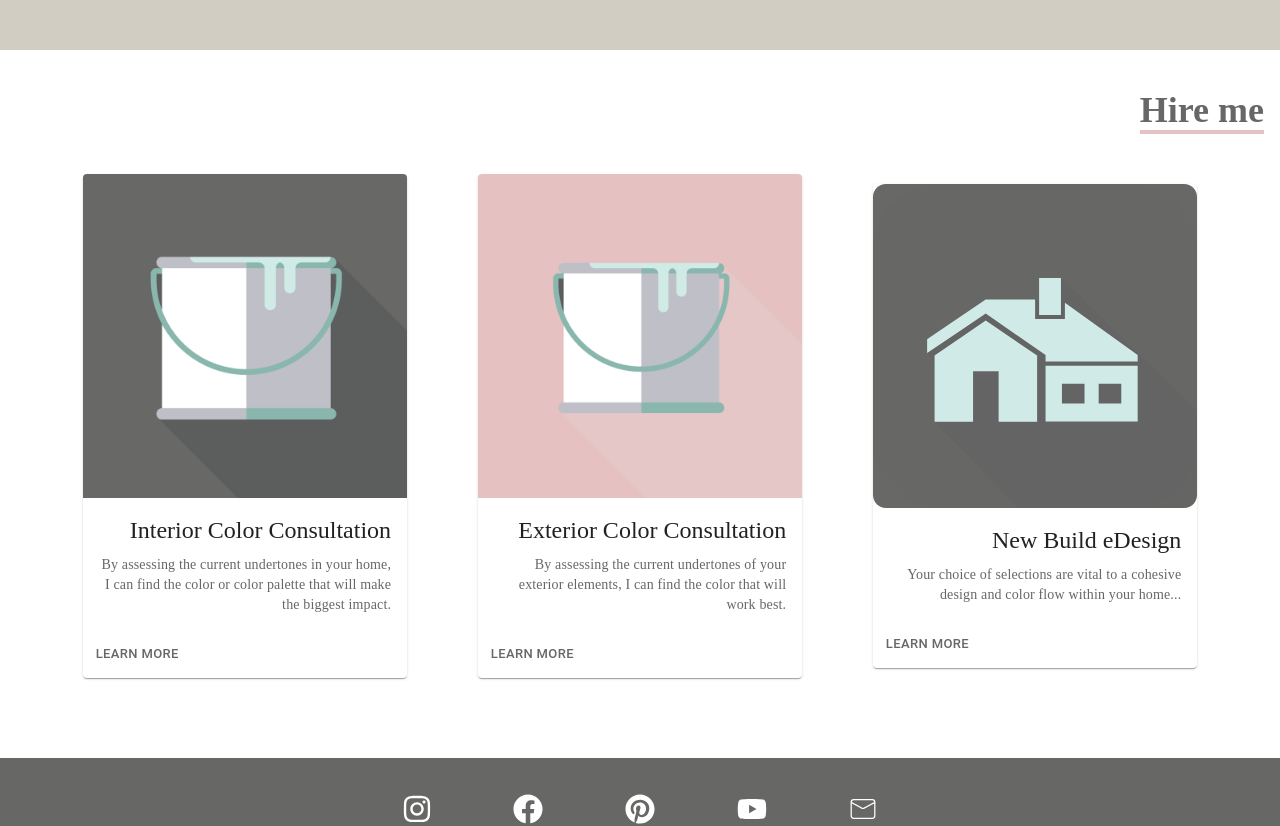
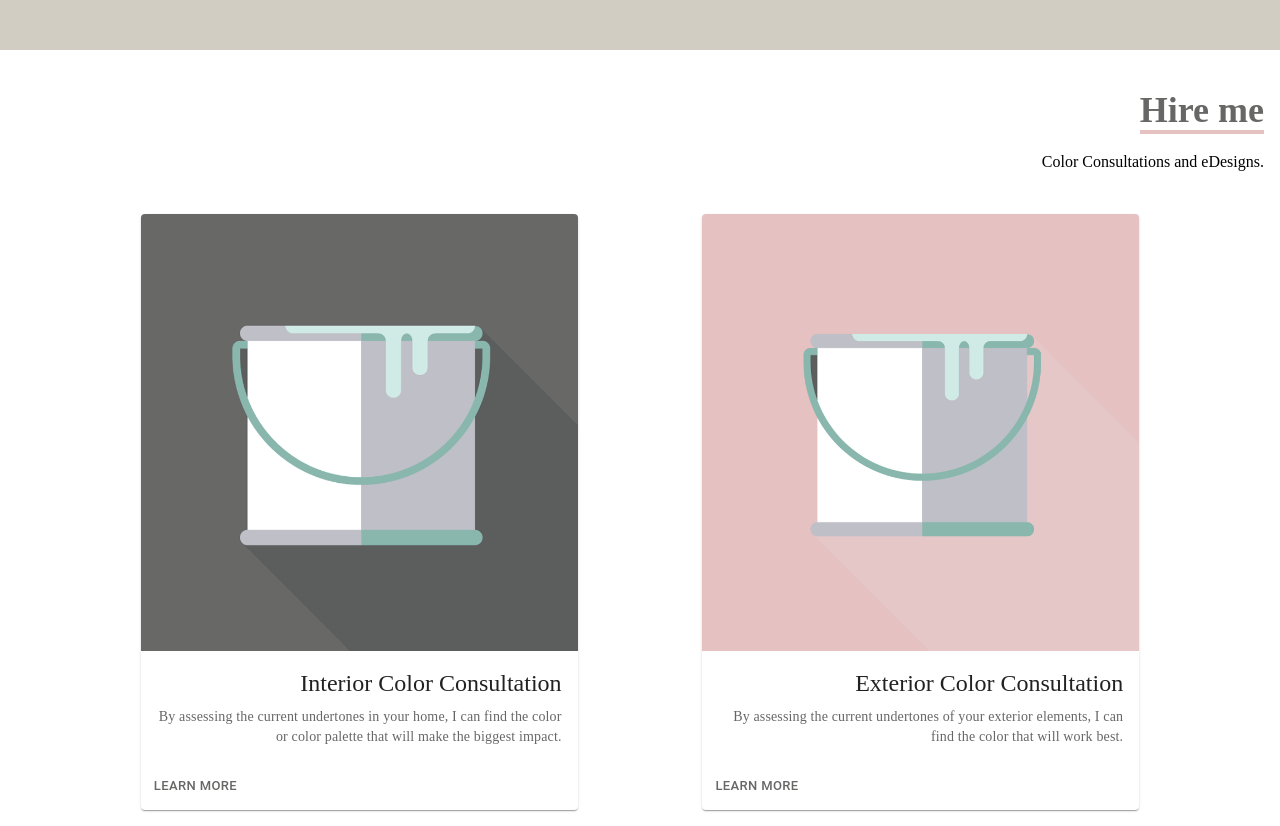
Before and after one commit to roodhouse/rugh-design-color-wheel, a React (Create React App) app: page /color/agreeable-gray in a window 1280 px wide. Shown: the part 1700-2526 px from the top of the page. Built offline with nearby package versions, Linux system fonts and the light colour scheme.

Commit message:
changes to services page

```diff
--- a/src/components/color/Exterior.jsx
+++ b/src/components/color/Exterior.jsx
@@ -11,7 +11,7 @@ import './styles.css';
 function Exterior() {
   return (
     // interior services
-    <Card sx={{ maxWidth: '26%' }}>
+    <Card sx={{ maxWidth: '35%' }}>
       <CardMedia
         component="img"
         alt="Exterior Color Consultation"
--- a/src/components/color/Interior.jsx
+++ b/src/components/color/Interior.jsx
@@ -11,7 +11,7 @@ import './styles.css';
 function Interior() {
   return (
     // interior services
-    <Card sx={{ maxWidth: '26%' }}>
+    <Card sx={{ maxWidth: '35%' }}>
       <CardMedia
         component="img"
         alt="Interior Color Consultation"
--- a/src/components/color/NewBuild.jsx
+++ b/src/components/color/NewBuild.jsx
@@ -11,7 +11,7 @@ import './styles.css';
 function NewBuild() {
   return (
     // interior services
-    <Card sx={{ maxWidth: '26%' }}>
+    <Card sx={{ maxWidth: '35%' }}>
       <CardMedia
         component="img"
         alt="New build eDesign"
--- a/src/components/color/Services.jsx
+++ b/src/components/color/Services.jsx
@@ -9,11 +9,12 @@ function Services() {
       <div name="services" className="w-full h-full">
         <div className="max-w-[1300px] mx-auto px-4 pt-60 sm:pt-0 flex flex-col sm:flex-row justify-center w-full h-full">
           <div className="max-w-[100%] text-center sm:text-right flex flex-col items-center sm:items-end">
-            <p className="text-4xl text-[#676766] font-bold inline border-b-4 border-[#E5C1C1] pt-10">
+            <h3 className="text-4xl text-[#676766] font-bold inline border-b-4 border-[#E5C1C1] pt-10">
               Hire me
-            </p>
+            </h3>
+            <p className='pt-4'>Color Consultations and eDesigns.</p>
             {/* services container */}
-            <div className="flex flex-col sm:flex-row flex-wrap gap-1 items-center sm:justify-evenly pb-20 pt-10">
+            <div className="flex flex-col sm:flex-row flex-wrap gap-y-20 items-center sm:justify-evenly pb-20 pt-10">
               <Interior />
               <Exterior />
               <NewBuild />
```
